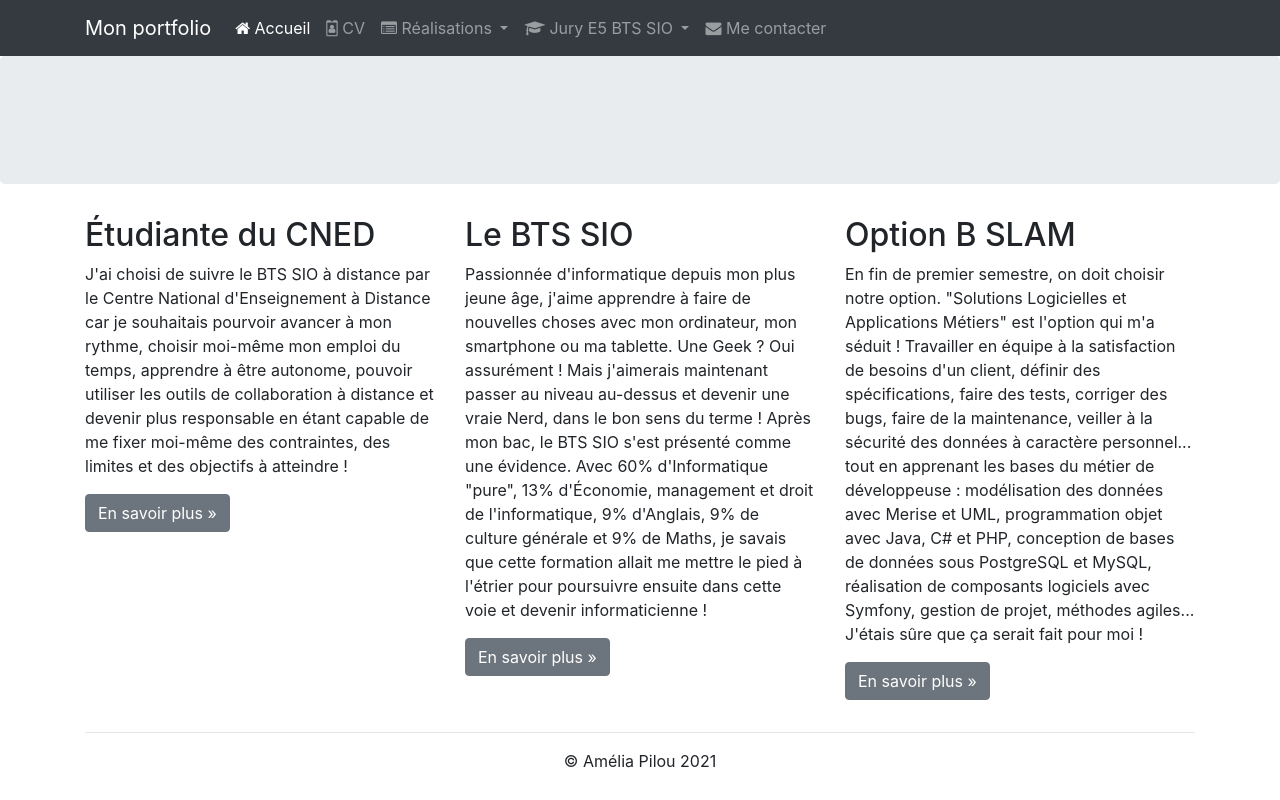
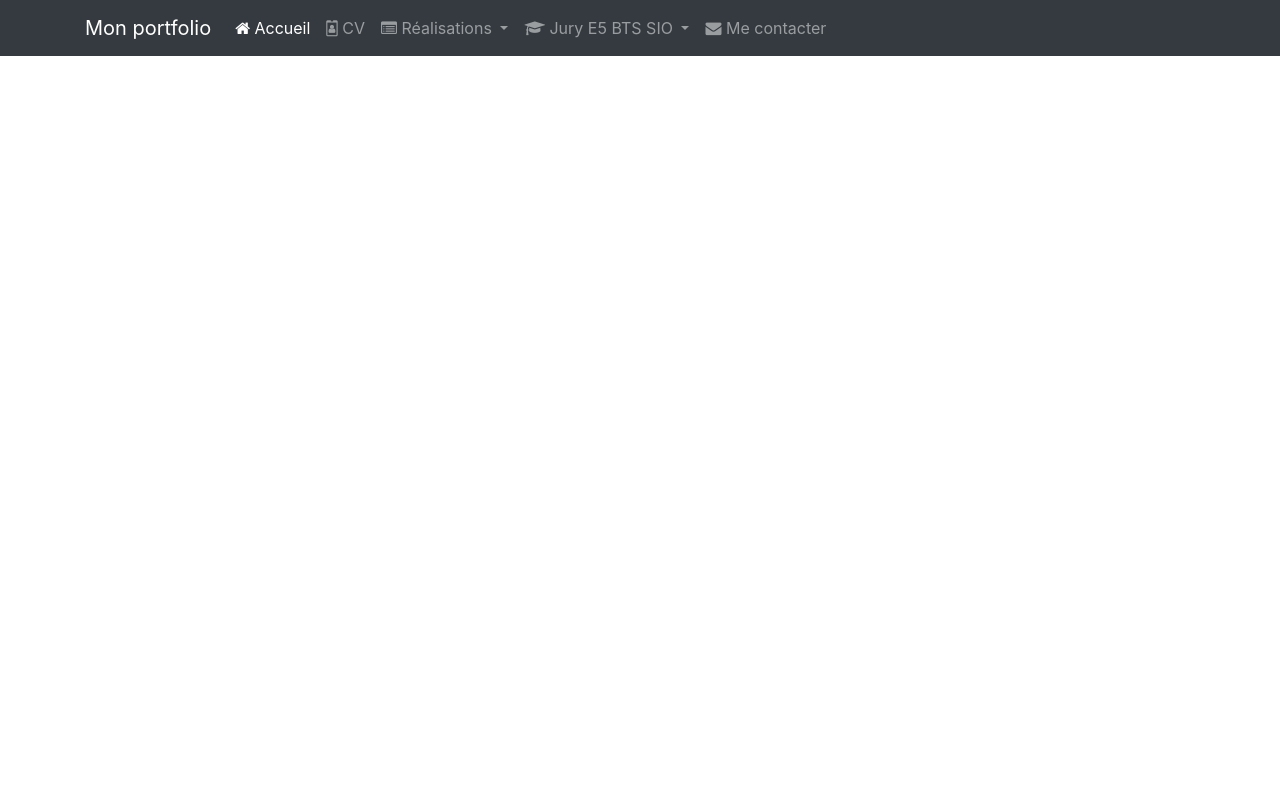
Before and after one commit to Syrophh/thomasbl.github.io, a plain HTML site: page index.html in a window 1280 px wide. Drawn offline with nearby package versions, Linux system fonts and the light colour scheme.

Commit message:
Revert "Ajout d'un pied de page Task #5 - Ajouter un pied de page"
This reverts commit b112577f57ddf1c1823469e705542c3f6b199c29.

```diff
--- a/index.html
+++ b/index.html
@@ -126,63 +126,5 @@
         <script src="https://cdn.jsdelivr.net/npm/popper.js@1.16.1/dist/umd/popper.min.js" integrity="sha384-9/reFTGAW83EW2RDu2S0VKaIzap3H66lZH81PoYlFhbGU+6BZp6G7niu735Sk7lN" crossorigin="anonymous"></script>
         <script src="https://cdn.jsdelivr.net/npm/bootstrap@4.6.2/dist/js/bootstrap.min.js" integrity="sha384-+sLIOodYLS7CIrQpBjl+C7nPvqq+FbNUBDunl/OZv93DB7Ln/533i8e/mZXLi/P+" crossorigin="anonymous"></script>
         -->
-        <div class="jumbotron"></div> <!-- Emplacement pour le contenu principal de la page -->
-        <footer>
-            <div class="container">
-                <div class="row">
-                    <div class="col-lg-4">
-                        <h2>Étudiante du CNED</h2>
-                        <p>J'ai choisi de suivre le BTS SIO à distance par le Centre National
-                            d'Enseignement à Distance car je souhaitais pourvoir avancer à mon rythme,
-                            choisir moi-même mon emploi du temps, apprendre à être autonome, pouvoir
-                            utiliser les outils de collaboration à distance et devenir plus responsable en
-                            étant capable de me fixer moi-même des contraintes, des limites et des
-                            objectifs à atteindre !
-                        </p>
-                        <p><a class="btn btn-secondary" href="http://www.cned.fr" target="_blank"
-                              role="button">En savoir plus »</a>
-                        </p>
-                    </div>
-                    <div class="col-lg-4">
-                        <h2>Le BTS SIO</h2>
-                        <p>Passionnée d'informatique depuis mon plus jeune âge, j'aime apprendre à faire
-                            de nouvelles choses avec mon ordinateur, mon smartphone ou ma tablette. Une
-                            Geek ? Oui assurément ! Mais j'aimerais maintenant passer au niveau au-dessus
-                            et devenir une vraie Nerd, dans le bon sens du terme ! Après mon bac, le BTS
-                            SIO s'est présenté comme une évidence. Avec 60% d'Informatique "pure", 13%
-                            d'Économie, management et droit de l'informatique, 9% d'Anglais, 9% de culture
-                            générale et 9% de Maths, je savais que cette formation allait me mettre le
-                            pied à l'étrier pour poursuivre ensuite dans cette voie et devenir
-                            informaticienne !
-                        </p>
-                        <p><a class="btn btn-secondary" href="https://fr.wikipedia.org/wiki/Brevet_de_tec
-                              hnicien_supérieur_-_Services_informatiques_aux_organisations"
-                              target="_blank" role="button">En savoir plus »</a>
-                        </p>
-                    </div>
-                    <div class="col-lg-4">
-                        <h2>Option B SLAM</h2>
-                        <p>En fin de premier semestre, on doit choisir notre option. "Solutions
-                            Logicielles et Applications Métiers" est l'option qui m'a séduit&nbsp;!
-                            Travailler en équipe à la satisfaction de besoins d'un client, définir des
-                            spécifications, faire des tests, corriger des bugs, faire de la maintenance,
-                            veiller à la sécurité des données à caractère personnel... tout en apprenant
-                            les bases du métier de développeuse : modélisation des données
-                            avec Merise et UML, programmation objet avec Java, C# et PHP, conception
-                            de bases de données sous PostgreSQL et MySQL, réalisation de
-                            composants logiciels avec Symfony, gestion de projet, méthodes agiles...
-                            J'étais sûre que ça serait fait pour moi !
-                        </p>
-                        <p><a class="btn btn-secondary" href="https://www.onisep.fr/Ressources/Univers-Fo
-                              rmation/Formations/Post-bac/bts-services-informatiques-aux-organisations-op
-                              tion-b-solutions-logicielles-et-applications-metiers" target="_blank"
-                              role="button">En savoir plus »</a>
-                        </p>
-                    </div>
-                </div>
-                <hr>
-                <p class="text-center" id="copyright">© Amélia Pilou 2021</p>
-            </div>
-        </footer>
     </body>
 </html>
```
